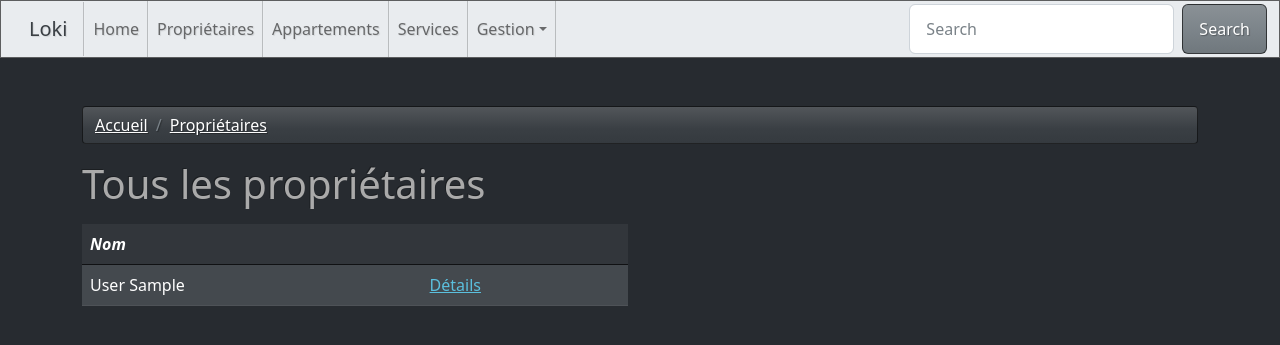
After one commit to Matt1208Dev/loki, a Symfony app: template templates/owner/list.html.twig in a window 1280 px wide. The commit adds this page. Shown: the top 345 px of the page. Run offline with Twig, Linux system fonts and the light colour scheme; the template is opened without the code that fills it: most values are stand-ins (such as "Sample title", 1, 10 or a date in 2020); some libraries are stand-ins or nearby versions.

Commit message:
ajout bundle debug + ajout bouton navigation + modif sur navbar

```diff
--- a/composer.json
+++ b/composer.json
@@ -17,6 +17,7 @@
         "symfony/flex": "^1.17|^2",
         "symfony/framework-bundle": "5.4.*",
         "symfony/maker-bundle": "^1.36",
+        "symfony/monolog-bundle": "^3.0",
         "symfony/proxy-manager-bridge": "5.4.*",
         "symfony/runtime": "5.4.*",
         "symfony/twig-bundle": "5.4.*",
@@ -73,6 +74,9 @@
         }
     },
     "require-dev": {
-        "fakerphp/faker": "^1.18"
+        "fakerphp/faker": "^1.18",
+        "symfony/debug-bundle": "5.4.*",
+        "symfony/stopwatch": "5.4.*",
+        "symfony/web-profiler-bundle": "5.4.*"
     }
 }
--- a/config/bundles.php
+++ b/config/bundles.php
@@ -9,4 +9,7 @@ return [
     Doctrine\Bundle\DoctrineBundle\DoctrineBundle::class => ['all' => true],
     Doctrine\Bundle\MigrationsBundle\DoctrineMigrationsBundle::class => ['all' => true],
     Doctrine\Bundle\FixturesBundle\DoctrineFixturesBundle::class => ['dev' => true, 'test' => true],
+    Symfony\Bundle\WebProfilerBundle\WebProfilerBundle::class => ['dev' => true, 'test' => true],
+    Symfony\Bundle\MonologBundle\MonologBundle::class => ['all' => true],
+    Symfony\Bundle\DebugBundle\DebugBundle::class => ['dev' => true],
 ];
--- a/templates/base.html.twig
+++ b/templates/base.html.twig
@@ -16,6 +16,8 @@
 
 		{% block javascripts %}
 			{# {{ encore_entry_script_tags('app') }} #}
+			<script src="https://cdn.jsdelivr.net/npm/@popperjs/core@2.9.2/dist/umd/popper.min.js" integrity="sha384-IQsoLXl5PILFhosVNubq5LC7Qb9DXgDA9i+tQ8Zj3iwWAwPtgFTxbJ8NT4GN1R8p" crossorigin="anonymous"></script>
+			<script src="https://cdn.jsdelivr.net/npm/bootstrap@5.0.2/dist/js/bootstrap.min.js" integrity="sha384-cVKIPhGWiC2Al4u+LWgxfKTRIcfu0JTxR+EQDz/bgldoEyl4H0zUF0QKbrJ0EcQF" crossorigin="anonymous"></script>
 		{% endblock %}
 	</head>
 	<body>
--- /dev/null
+++ b/templates/owner/list.html.twig
@@ -0,0 +1,44 @@
+{% extends "base.html.twig" %}
+
+{% block title %}
+	Liste des propriétaires
+{% endblock %}
+
+{% block body %}
+	<ol class="breadcrumb">
+		<li class="breadcrumb-item">
+			<a href="{{path('homepage')}}">Accueil</a>
+		</li>
+		<li class="breadcrumb-item">
+			<a href="{{path('owner_list')}}">Propriétaires</a>
+		</li>
+	</ol>
+
+	<h1 class="mb-3">Tous les propriétaires</h1>
+
+<div class="row">
+    <div class="col-lg-6">
+	<table class="table table-hover">
+		<thead>
+			<tr>
+				<th scope="col"><em>Nom</em></th>
+				<th scope="col"></th>
+
+			</tr>
+		</thead>
+		<tbody>
+			{% for owner in owners %}
+				<tr class="table-primary">
+					<td scope="row">{{owner.lastName}}
+						{{owner.firstName}}</td>
+					<td>
+						<a class="text-info" href="{{urlGenerator.generate('owner_show', {'id': owner.id }) }}">Détails</a>
+					</td>
+				</tr>
+			{% endfor %}
+
+		</tbody>
+	</table>
+    </div>
+</div>
+{% endblock %}
--- a/templates/owner/show.html.twig
+++ b/templates/owner/show.html.twig
@@ -12,7 +12,7 @@
 			<a href="{{path('homepage')}}">Accueil</a>
 		</li>
 		<li class="breadcrumb-item">
-			<a href="{{path('owner_show', { 'id': owner.id })}}">Propriétaires</a>
+			<a href="{{path('owner_list')}}">Propriétaires</a>
 		</li>
 		<li class="breadcrumb-item active">{{owner.firstName}}
 			{{owner.lastName}}</li>
@@ -41,8 +41,8 @@
 			<h6 class="card-title">Commentaire</h6>
 			<p class="card-text text-white mb-4">{{owner.comment}}</p>
 
-			<button type="button" href="#" class="btn btn-primary">Retour</button>
-			<button type="button" href="#" class="btn btn-info">Editer</button>
+			<a href="{{urlGenerator.generate('owner_list')}}" class="btn btn-primary">Retour</a>
+			<a href="#" class="btn btn-info">Editer</a>
 
 		</div>
 	</div>
--- a/templates/shared/_navbar.html.twig
+++ b/templates/shared/_navbar.html.twig
@@ -8,27 +8,24 @@
     <div class="collapse navbar-collapse" id="navbarColor03">
       <ul class="navbar-nav me-auto">
         <li class="nav-item">
-          <a class="nav-link active" href="#">Home
-            <span class="visually-hidden">(current)</span>
-          </a>
+          <a class="nav-link" href="#">Home</a>
         </li>
         <li class="nav-item">
-          <a class="nav-link" href="#">Features</a>
+          <a class="nav-link" href="#">Propriétaires</a>
         </li>
         <li class="nav-item">
-          <a class="nav-link" href="#">Pricing</a>
+          <a class="nav-link" href="#">Appartements</a>
         </li>
         <li class="nav-item">
-          <a class="nav-link" href="#">About</a>
+          <a class="nav-link" href="#">Services</a>
         </li>
         <li class="nav-item dropdown">
-          <a class="nav-link dropdown-toggle" data-bs-toggle="dropdown" href="#" role="button" aria-haspopup="true" aria-expanded="false">Dropdown</a>
+          <a class="nav-link dropdown-toggle" role="button" data-bs-toggle="dropdown" href="#" aria-haspopup="true" aria-expanded="false">Gestion</a>
+
           <div class="dropdown-menu">
-            <a class="dropdown-item" href="#">Action</a>
-            <a class="dropdown-item" href="#">Another action</a>
-            <a class="dropdown-item" href="#">Something else here</a>
-            <div class="dropdown-divider"></div>
-            <a class="dropdown-item" href="#">Separated link</a>
+            <a class="dropdown-item" href="#">Ajouter un propriétaire</a>
+            <a class="dropdown-item" href="#">Ajouter un appartement</a>
+            <a class="dropdown-item" href="#">Ajouter un service</a>
           </div>
         </li>
       </ul>
```
Also changed, not shown: config/routes/dev/web_profiler.yaml (added, +7 -0 lines), src/Controller/OwnerController.php (+21 -2 lines), 9 other files.
